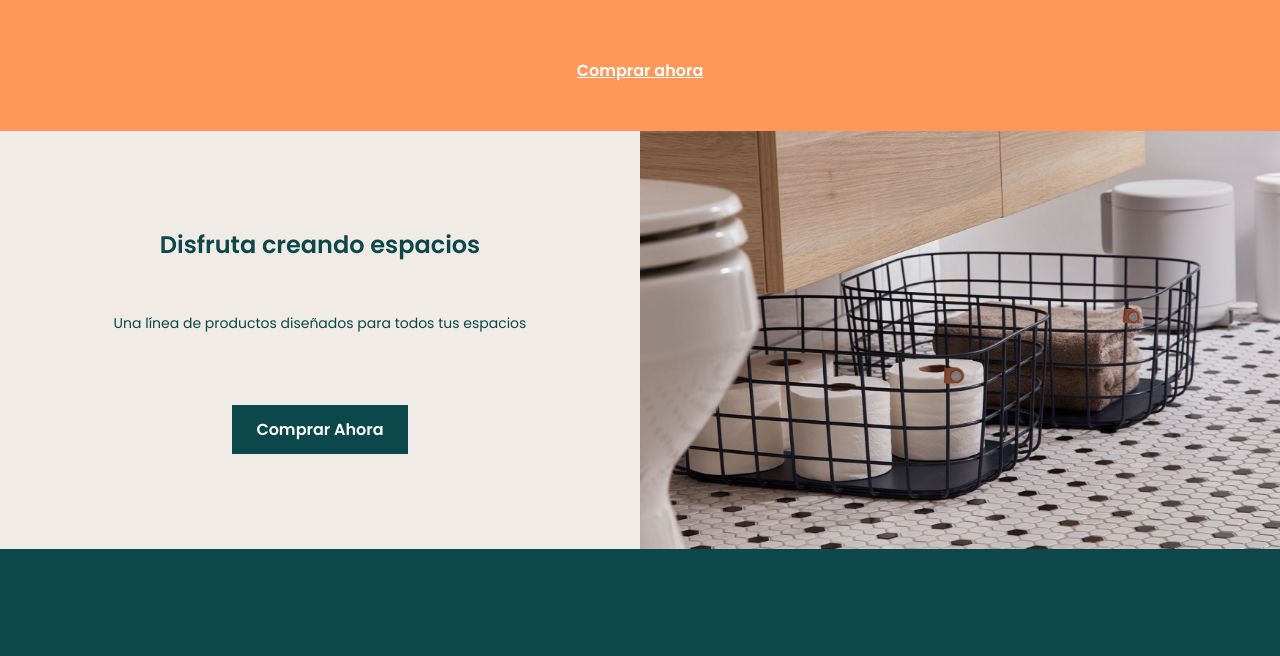
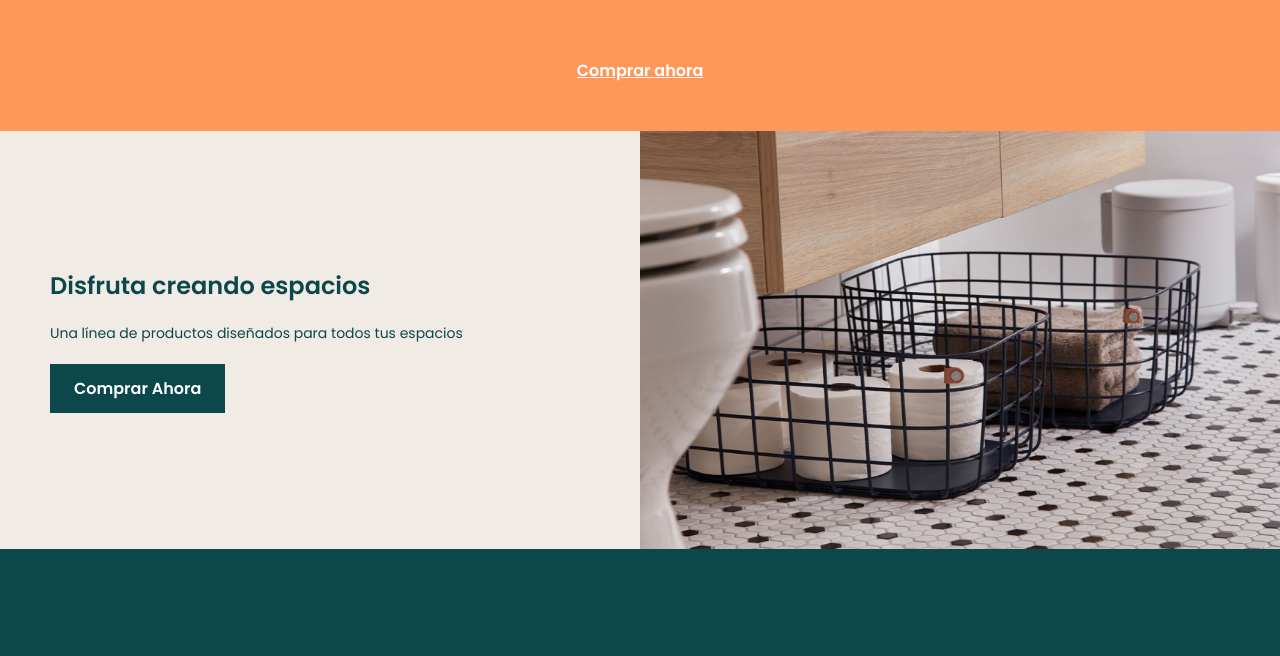
Before and after one commit to Adalab/modulo-1-evaluacion-final-micaelaalvarezj, a plain HTML site: page index.html in a window 1280 px wide. Shown: the part 1646-2302 px from the top of the page. Drawn offline with Linux system fonts and the light colour scheme.

Commit message:
arreglos en alineamientos de textos

```diff
--- a/style.css
+++ b/style.css
@@ -188,7 +188,8 @@ button:hover {
     display: flex;
     flex-direction: column;
     align-items: center;
-    justify-content: space-around;
+    padding: 50px 50px;
+    gap: 20px;
 }
 .third-green-title {
     color:#0c474b;
@@ -201,19 +202,10 @@ button:hover {
     font-family: "poppins";
     font-weight: 400;
     font-size: 14px;
-    padding: 10px;
+    text-align: center;
 }
 .title-third-content {
-    padding-top: 80px;
-    padding-bottom: 10px;
-}
-.text-third-content {
-    padding-bottom: 30px;
-    padding-left: 50px;
-    padding-right: 50px;
-}
-.button-third-content {
-    padding-bottom: 80px;
+    text-align: center;
 }
 .image-third-content {
     width: 100%;
@@ -391,6 +383,10 @@ button:hover {
     }
     .third-content {
         width: 50vw;
+        display: flex;
+        flex-direction: column;
+        justify-content: center;
+        align-items: flex-start;
     }
     .image-third-content {
         width: 50vw;
```
